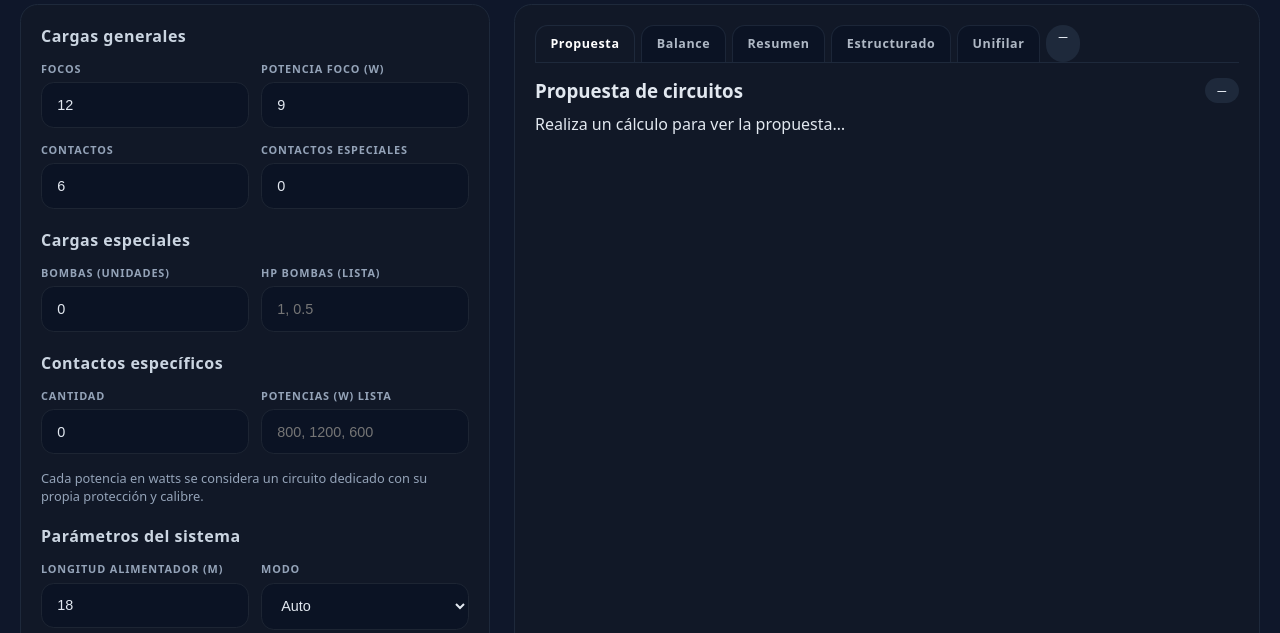
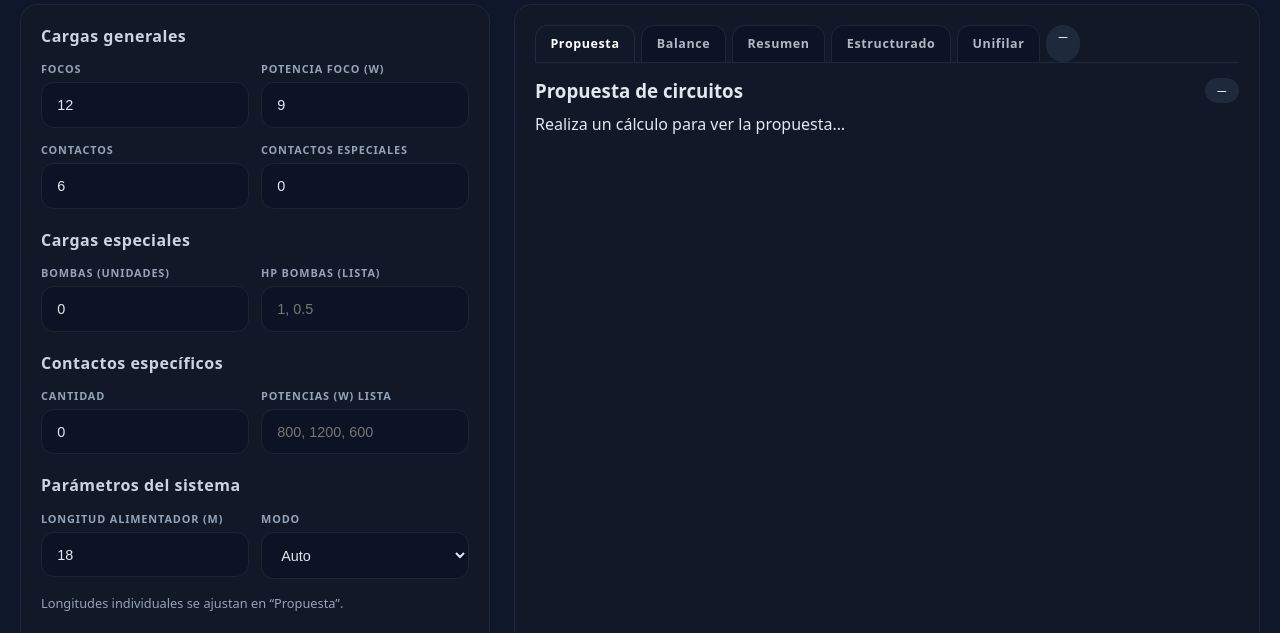
Before and after one commit to CarlosToledo01/limitaron, a website: page web/index.html in a window 1280 px wide. Shown: the part 119-752 px from the top of the page. Drawn offline with Linux system fonts and the light colour scheme.

Commit message:
Se elimina mensaje abajo de contactos especificos

```diff
--- a/web/index.html
+++ b/web/index.html
@@ -243,7 +243,6 @@
                 <input name="ContactosEspecificos_W_List" type="text" placeholder="800, 1200, 600">
               </div>
             </div>
-            <div class="muted">Cada potencia en watts se considera un circuito dedicado con su propia protección y calibre.</div>
           </div>
 
           <!-- Parámetros -->
```
